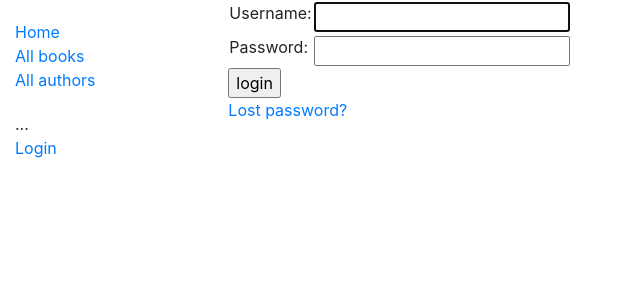
After one commit to djknox/mdn-django-tutorial, a Django app: page /accounts/login/ in a window 1280 px wide. The commit adds this page. Shown: the top 300 px of the page, without its empty margins (0-640 px from the left). Run offline with Django 3.2, Linux system fonts and the light colour scheme; some libraries are stand-ins or nearby versions.

Commit message:
add templates and url mapper for accounts - user login, logout, password reset, etc.

```diff
--- a/catalog/templates/base_generic.html
+++ b/catalog/templates/base_generic.html
@@ -19,6 +19,17 @@
           <li><a href="{% url 'books' %}">All books</a></li>
           <li><a href="{% url 'authors' %}">All authors</a></li>
         </ul>
+        <ul class="sidebar-nav">
+
+            ...
+
+           {% if user.is_authenticated %}
+             <li>User: {{ user.get_username }}</li>
+             <li><a href="{% url 'logout'%}?next={{request.path}}">Logout</a></li>
+           {% else %}
+             <li><a href="{% url 'login'%}?next={{request.path}}">Login</a></li>
+           {% endif %}
+          </ul>
      {% endblock %}
       </div>
       <div class="col-sm-10 ">
--- a/locallibrary/settings.py
+++ b/locallibrary/settings.py
@@ -128,3 +128,9 @@ STATIC_URL = '/static/'
 INTERNAL_IPS = [
     '127.0.0.1'
 ]
+
+# Redirect to home URL after login (Default redirects to /accounts/profile/)
+LOGIN_REDIRECT_URL = '/'
+
+# send emails to console (for dev/testing)
+EMAIL_BACKEND = 'django.core.mail.backends.console.EmailBackend'
--- a/locallibrary/urls.py
+++ b/locallibrary/urls.py
@@ -41,6 +41,12 @@ from django.conf.urls.static import static
 urlpatterns += static(settings.STATIC_URL, document_root=settings.STATIC_ROOT)
 
 
+#Add Django site authentication urls (for login, logout, password management)
+urlpatterns += [
+    path('accounts/', include('django.contrib.auth.urls')),
+]
+
+
 from django.conf import settings
 from django.urls import include, path  # For django versions from 2.0 and up
 
--- /dev/null
+++ b/templates/registration/logged_out.html
@@ -0,0 +1,6 @@
+{% extends "base_generic.html" %}
+
+{% block content %}
+  <p>Logged out!</p>
+  <a href="{% url 'login'%}">Click here to login again.</a>
+{% endblock %}
--- /dev/null
+++ b/templates/registration/login.html
@@ -0,0 +1,40 @@
+{% extends "base_generic.html" %}
+
+{% block content %}
+
+{% if form.errors %}
+  <p>Your username and password didn't match. Please try again.</p>
+{% endif %}
+
+{% if next %}
+  {% if user.is_authenticated %}
+    <p>Your account doesn't have access to this page. To proceed,
+    please login with an account that has access.</p>
+  {% else %}
+    <p>Please login to see this page.</p>
+  {% endif %}
+{% endif %}
+
+<form method="post" action="{% url 'login' %}">
+{% csrf_token %}
+<table>
+
+<tr>
+  <td>{{ form.username.label_tag }}</td>
+  <td>{{ form.username }}</td>
+</tr>
+
+<tr>
+  <td>{{ form.password.label_tag }}</td>
+  <td>{{ form.password }}</td>
+</tr>
+</table>
+
+<input type="submit" value="login" />
+<input type="hidden" name="next" value="{{ next }}" />
+</form>
+
+{# Assumes you setup the password_reset view in your URLconf #}
+<p><a href="{% url 'password_reset' %}">Lost password?</a></p>
+
+{% endblock %}
--- /dev/null
+++ b/templates/registration/password_reset_complete.html
@@ -0,0 +1,6 @@
+{% extends "base_generic.html" %}
+
+{% block content %}
+  <h1>The password has been changed!</h1>
+  <p><a href="{% url 'login' %}">log in again?</a></p>
+{% endblock %}
--- /dev/null
+++ b/templates/registration/password_reset_done.html
@@ -0,0 +1,5 @@
+{% extends "base_generic.html" %}
+
+{% block content %}
+  <p>We've emailed you instructions for setting your password. If they haven't arrived in a few minutes, check your spam folder.</p>
+{% endblock %}
--- /dev/null
+++ b/templates/registration/password_reset_email.html
@@ -0,0 +1,2 @@
+Someone asked for password reset for email {{ email }}. Follow the link below:
+{{ protocol}}://{{ domain }}{% url 'password_reset_confirm' uidb64=uid token=token %}
```
Also changed, not shown: templates/registration/password_reset_confirm.html (added, +29 -0 lines), templates/registration/password_reset_form.html (added, +12 -0 lines), db.sqlite3.
